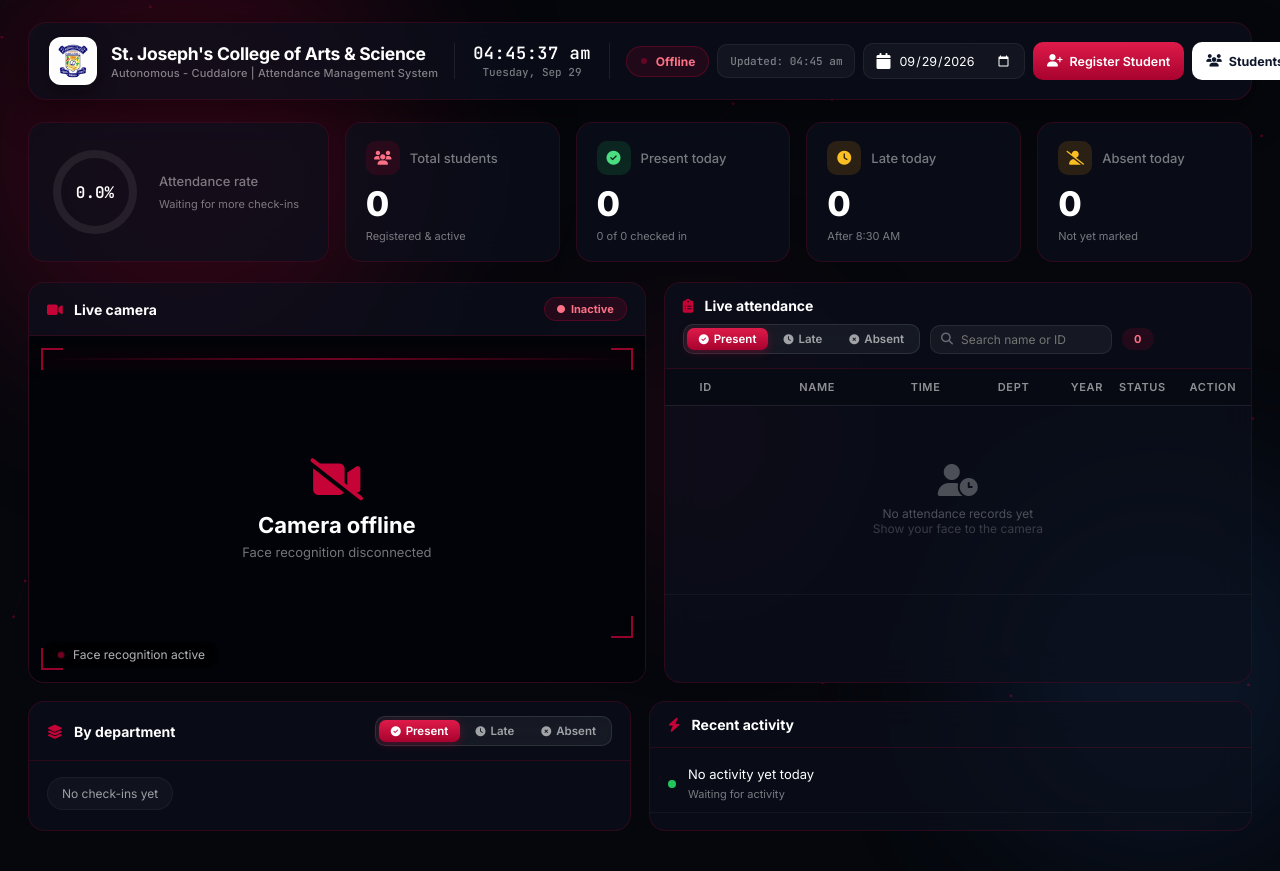
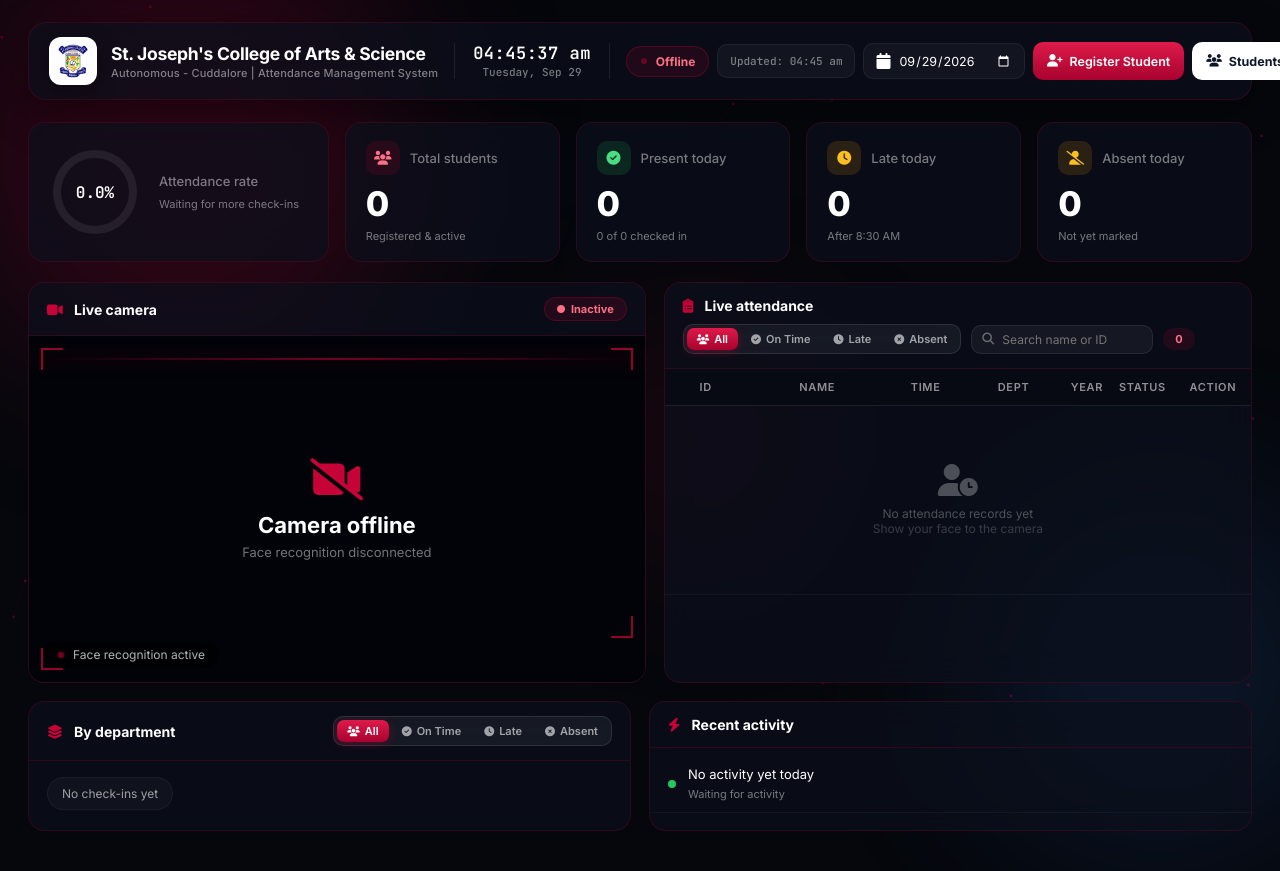
Before and after one commit to Shafyydev/face-recognition-attendance-system, a Flask app: template templates/dashboard.html in a window 1280 px wide; the page is wider, and only the part inside the window is pictured. Run offline with Flask 3, Linux system fonts and the light colour scheme; the template is opened without the code that fills it: most values are stand-ins (such as "Sample title", 1, 10 or a date in 2020); data that the repository does not hold is empty; parts of the project's set-up code (start-up, migrations or seed data) failed here and were passed over.

Commit message:
feat: Upgrade attendance filter toggle to [ All ] [ On Time ] [ Late ] [ Absent ]

```diff
--- a/templates/dashboard.html
+++ b/templates/dashboard.html
@@ -552,6 +552,7 @@
         .status-tag.already { background: rgba(245,158,11,0.16); color: #fbbf24; }
         .status-tag.late { background: rgba(245,158,11,0.22); color: #fbbf24; box-shadow: 0 0 8px rgba(245,158,11,0.3); }
         .status-tag.absent { background: rgba(239, 68, 68, 0.22); color: #f87171; box-shadow: 0 0 8px rgba(239, 68, 68, 0.3); }
+        .status-tag.all { background: rgba(59, 130, 246, 0.18); color: #93c5fd; box-shadow: 0 0 8px rgba(59, 130, 246, 0.25); }
 
         .empty-state { text-align: center; padding: 48px 20px; color: rgba(255,255,255,0.28); }
         .empty-state i { font-size: 32px; margin-bottom: 10px; display: block; }
@@ -1816,9 +1817,9 @@
     background: transparent;
     border: none;
     color: rgba(255, 255, 255, 0.6);
-    font-size: 11.5px;
+    font-size: 11px;
     font-weight: 600;
-    padding: 4px 12px;
+    padding: 4px 10px;
     border-radius: 7px;
     cursor: pointer;
     font-family: inherit;
@@ -1826,6 +1827,7 @@
     display: inline-flex;
     align-items: center;
     gap: 5px;
+    white-space: nowrap;
 }
 
 .view-toggle-btn:hover {
@@ -1956,8 +1958,11 @@
                     <h3><i class="fas fa-clipboard-list"></i> Live attendance</h3>
                     <div style="display:flex;gap:10px;align-items:center;">
                         <div class="view-toggle-pill" role="tablist">
-                            <button type="button" id="toggle-present" class="view-toggle-btn active" onclick="switchView('present')">
-                                <i class="fas fa-check-circle" style="font-size:10px;"></i> Present
+                            <button type="button" id="toggle-all" class="view-toggle-btn active" onclick="switchView('all')">
+                                <i class="fas fa-users" style="font-size:10px;"></i> All
+                            </button>
+                            <button type="button" id="toggle-ontime" class="view-toggle-btn" onclick="switchView('ontime')">
+                                <i class="fas fa-check-circle" style="font-size:10px;"></i> On Time
                             </button>
                             <button type="button" id="toggle-late" class="view-toggle-btn" onclick="switchView('late')">
                                 <i class="fas fa-clock" style="font-size:10px;"></i> Late
@@ -1998,8 +2003,11 @@
                     <h3><i class="fas fa-layer-group"></i> By department</h3>
                     <div style="display:flex;gap:10px;align-items:center;">
                         <div class="view-toggle-pill" role="tablist">
-                            <button type="button" id="dept-toggle-present" class="view-toggle-btn active" onclick="switchDeptView('present')">
-                                <i class="fas fa-check-circle" style="font-size:10px;"></i> Present
+                            <button type="button" id="dept-toggle-all" class="view-toggle-btn active" onclick="switchDeptView('all')">
+                                <i class="fas fa-users" style="font-size:10px;"></i> All
+                            </button>
+                            <button type="button" id="dept-toggle-ontime" class="view-toggle-btn" onclick="switchDeptView('ontime')">
+                                <i class="fas fa-check-circle" style="font-size:10px;"></i> On Time
                             </button>
                             <button type="button" id="dept-toggle-late" class="view-toggle-btn" onclick="switchDeptView('late')">
                                 <i class="fas fa-clock" style="font-size:10px;"></i> Late
@@ -2018,7 +2026,7 @@
                         <div class="dept-table-title-group">
                             <i class="fas fa-graduation-cap"></i>
                             <span id="dept-table-title">Department Students</span>
-                            <span id="dept-table-filter-tag" class="status-tag present" style="font-size:10px;padding:2px 8px;">Present</span>
+                            <span id="dept-table-filter-tag" class="status-tag all" style="font-size:10px;padding:2px 8px;">All</span>
                         </div>
                         <span class="badge" id="dept-table-count">0</span>
                     </div>
@@ -2401,8 +2409,8 @@
         const seen = new Set();
         let allRows = [];
         let absentRows = [];
-        let viewMode = 'present'; // 'present' | 'late' | 'absent'
-        let deptViewMode = 'present'; // 'present' | 'late' | 'absent'
+        let viewMode = 'all'; // 'all' | 'ontime' | 'late' | 'absent'
+        let deptViewMode = 'all'; // 'all' | 'ontime' | 'late' | 'absent'
         let booted = false;
         let lastTableKey = '';
         let lastDeptKey = '';
@@ -2457,9 +2465,25 @@
         }
 
         function emptyRow() {
+            let msg = 'No attendance records yet';
+            let sub = 'Show your face to the camera';
+            let icon = 'fa-user-clock';
+            if (viewMode === 'absent') {
+                msg = 'No absent students recorded';
+                sub = 'All scheduled students have checked in';
+                icon = 'fa-user-check';
+            } else if (viewMode === 'late') {
+                msg = 'No late arrivals today';
+                sub = 'All arrivals have been on time';
+                icon = 'fa-clock';
+            } else if (viewMode === 'ontime') {
+                msg = 'No on-time arrivals yet';
+                sub = 'Waiting for check-ins before cut-off time';
+                icon = 'fa-check-circle';
+            }
             return `<tr><td colspan="7"><div class="empty-state">
-                <i class="fas fa-user-clock"></i>No attendance records yet<br/>
-                <span style="font-size:12px;opacity:0.7;">Show your face to the camera</span>
+                <i class="fas ${icon}"></i>${msg}<br/>
+                <span style="font-size:12px;opacity:0.7;">${sub}</span>
             </div></td></tr>`;
         }
 
@@ -2474,10 +2498,12 @@
         function switchView(mode) {
             viewMode = mode;
             lastTableKey = '';
-            const btnPresent = document.getElementById('toggle-present');
+            const btnAll = document.getElementById('toggle-all');
+            const btnOntime = document.getElementById('toggle-ontime');
             const btnLate = document.getElementById('toggle-late');
             const btnAbsent = document.getElementById('toggle-absent');
-            if (btnPresent) btnPresent.classList.toggle('active', mode === 'present');
+            if (btnAll) btnAll.classList.toggle('active', mode === 'all');
+            if (btnOntime) btnOntime.classList.toggle('active', mode === 'ontime');
             if (btnLate) btnLate.classList.toggle('active', mode === 'late');
             if (btnAbsent) btnAbsent.classList.toggle('active', mode === 'absent');
 
@@ -2520,6 +2546,8 @@
                 ? absentRows
                 : viewMode === 'late'
                 ? allRows.filter(r => r.status === 'late')
+                : viewMode === 'ontime'
+                ? allRows.filter(r => r.status !== 'absent' && r.status !== 'late')
                 : allRows.filter(r => r.status !== 'absent');
             const rows = source.filter(matchesSearch);
             const key = tableKey(rows) + '::' + viewMode + '::' + (searchInput.value || '');
@@ -2601,6 +2629,8 @@
                 return (absentRows && absentRows.length) ? absentRows : allRows.filter(r => r.status === 'absent');
             } else if (deptViewMode === 'late') {
                 return allRows.filter(r => r.status === 'late');
+            } else if (deptViewMode === 'ontime') {
+                return allRows.filter(r => r.status !== 'absent' && r.status !== 'late');
             } else {
                 return allRows.filter(r => r.status !== 'absent');
             }
@@ -2609,10 +2639,12 @@
         async function switchDeptView(mode) {
             deptViewMode = mode;
             lastDeptKey = '';
-            const btnPresent = document.getElementById('dept-toggle-present');
+            const btnAll = document.getElementById('dept-toggle-all');
+            const btnOntime = document.getElementById('dept-toggle-ontime');
             const btnLate = document.getElementById('dept-toggle-late');
             const btnAbsent = document.getElementById('dept-toggle-absent');
-            if (btnPresent) btnPresent.classList.toggle('active', mode === 'present');
+            if (btnAll) btnAll.classList.toggle('active', mode === 'all');
+            if (btnOntime) btnOntime.classList.toggle('active', mode === 'ontime');
             if (btnLate) btnLate.classList.toggle('active', mode === 'late');
             if (btnAbsent) btnAbsent.classList.toggle('active', mode === 'absent');
 
@@ -2650,6 +2682,8 @@
                     ? 'No absentees yet'
                     : deptViewMode === 'late'
                     ? 'No late arrivals yet'
+                    : deptViewMode === 'ontime'
+                    ? 'No on-time check-ins yet'
                     : 'No check-ins yet';
                 wrap.innerHTML = `<span class="chip no-data">${emptyMsg}</span>`;
                 if (activeDept) {
@@ -2710,7 +2744,9 @@
                     ? { cls: 'absent', label: 'Absent' }
                     : deptViewMode === 'late'
                     ? { cls: 'late', label: 'Late' }
-                    : { cls: 'present', label: 'Present' };
+                    : deptViewMode === 'ontime'
+                    ? { cls: 'present', label: 'On Time' }
+                    : { cls: 'all', label: 'All' };
                 filterTag.className = `status-tag ${tagMeta.cls}`;
                 filterTag.textContent = tagMeta.label;
             }
@@ -2727,6 +2763,8 @@
                     ? `No absent students recorded for ${escapeHtml(dept)}`
                     : deptViewMode === 'late'
                     ? `No late arrivals recorded for ${escapeHtml(dept)}`
+                    : deptViewMode === 'ontime'
+                    ? `No on-time students recorded for ${escapeHtml(dept)}`
                     : `No students recorded for ${escapeHtml(dept)}`;
                 tbody.innerHTML = `<tr><td colspan="5" style="padding: 24px 14px; color: var(--muted); text-align: center;">${emptyMsg}</td></tr>`;
                 return;
```
